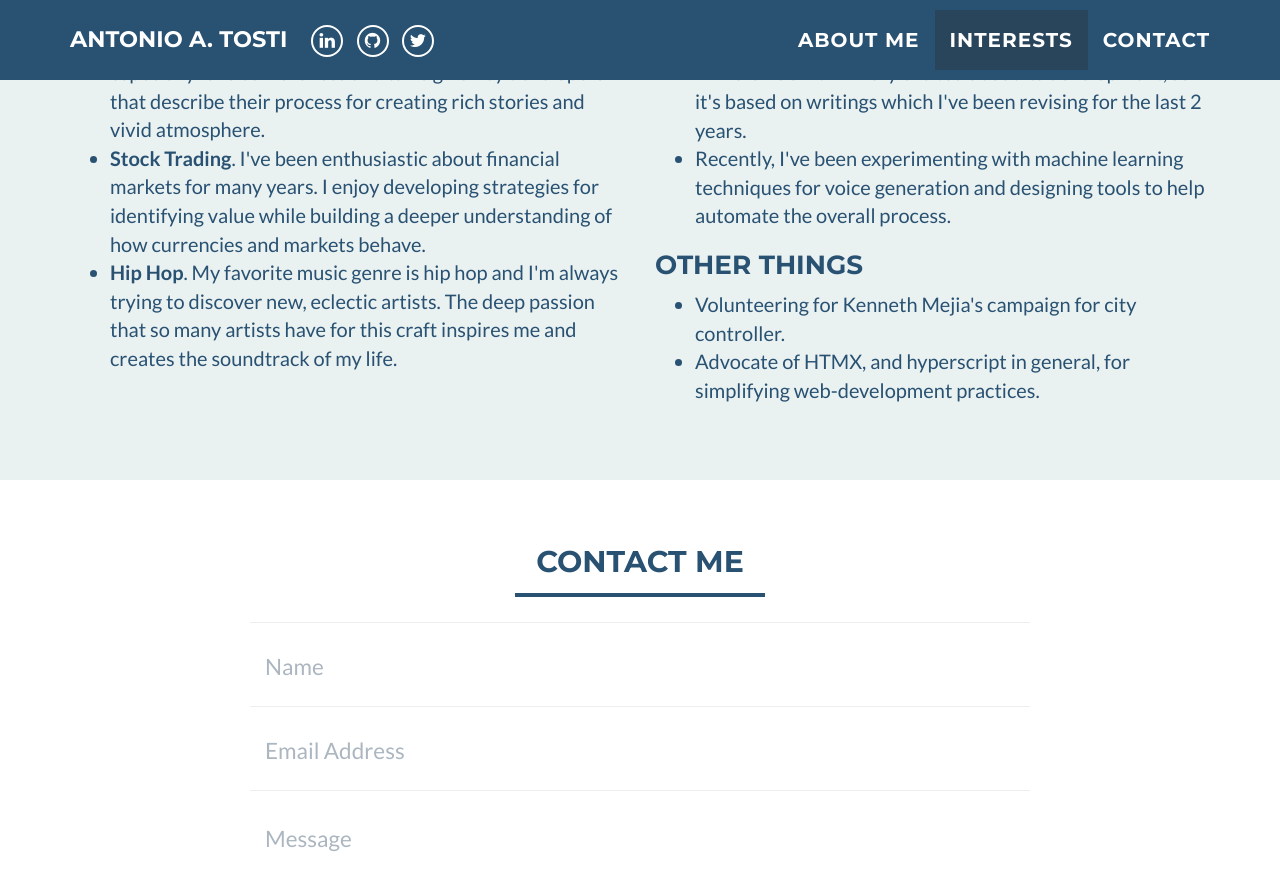
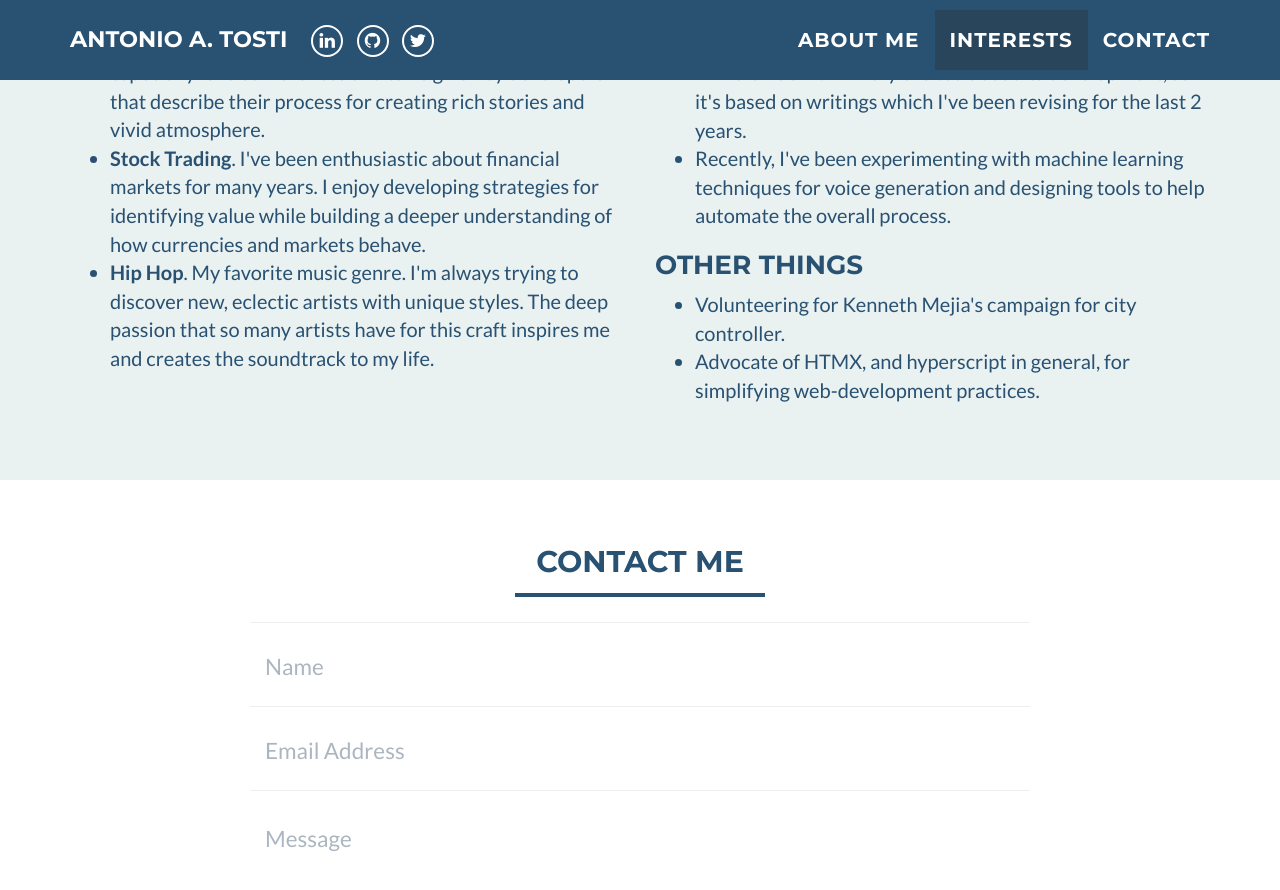
Before and after one commit to atosti/atosti.github.io, a Jekyll site: the page built from index.html, in a window 1280 px wide and 900 px high, scrolled down 1354 px. Shown: the top 890 px of the window. Built offline with Jekyll 4.4.1, drawn with Linux system fonts in a browser that asks for light colours.

Commit message:
Updated interests

```diff
--- a/_includes/interests.html
+++ b/_includes/interests.html
@@ -21,8 +21,8 @@
 				  I enjoy developing strategies for identifying value while building a deeper understanding of how currencies and markets behave.
 			  </li>
 			  <li>
-				  <b>Hip Hop</b>. My favorite music genre is hip hop and I'm always trying to discover new, eclectic artists.
-				  The deep passion that so many artists have for this craft inspires me and creates the soundtrack of my life.
+				  <b>Hip Hop</b>. My favorite music genre. I'm always trying to discover new, eclectic artists with unique styles.
+				  The deep passion that so many artists have for this craft inspires me and creates the soundtrack to my life.
 		      </li>
 			</ul>
 		</div>
```
